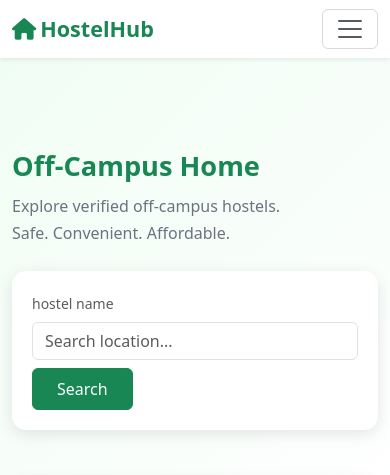
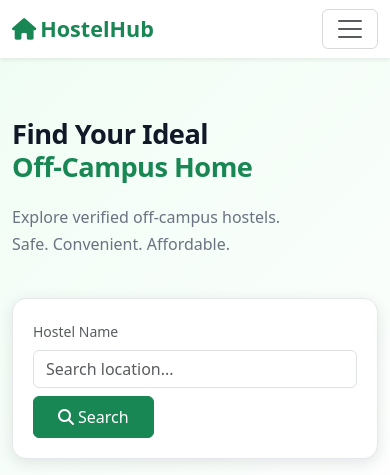
Before and after one commit to MaxwellBrightMalizani/off-campus-hostel-booking-system, a Django app: page / in a window 390 px wide. Shown: the top 475 px of the page. Run offline with Django 4.2, Linux system fonts and the light colour scheme; tables that the repository leaves empty hold one stand-in row (values such as "Sample post").

Commit message:
Enhance UI with interactive effects and better alignment
Changes:
- Added CSS animations: fadeInUp, slideInLeft, slideDown, pulse-glow
- Enhanced button effects with hover states and shadows
- Improved card animations on scroll (fade-in, lift-up effects)
- Added interactive JavaScript features:
  * Intersection Observer for scroll animations
  * Button ripple effects on click
  * Form input focus effects
  * Navigation link active state tracking
  * Counter animations
  * Smooth scroll behavior
- Fixed hero section alignment and sizing
- Added search icon to search button
- Improved spacing and visual hierarchy
- Added save button to property cards
- Better responsive design

Co-authored-by: Copilot <223556219+Copilot@users.noreply.github.com>

```diff
--- a/system/static/css/style.css
+++ b/system/static/css/style.css
@@ -4,28 +4,33 @@
   --topbar-h: 60px; --gray-50: #f9fafb; --gray-100: #f3f4f6;
   --gray-200: #e5e7eb; --gray-500: #6b7280;
   --shadow-sm: 0 1px 3px rgba(0,0,0,.08); --shadow-md: 0 4px 16px rgba(0,0,0,.10); --radius: 12px;
+  --shadow-lg: 0 20px 40px rgba(0,0,0,.15);
 }
 *,*::before,*::after{box-sizing:border-box}
-body{font-family:system-ui,'Segoe UI',sans-serif;color:#1f2937}
-.navbar{box-shadow:0 1px 8px rgba(0,0,0,.06)}
+body{font-family:system-ui,'Segoe UI',sans-serif;color:#1f2937;scroll-behavior:smooth}
+@keyframes fadeInUp{from{opacity:0;transform:translateY(20px)}to{opacity:1;transform:translateY(0)}}
+@keyframes slideInLeft{from{opacity:0;transform:translateX(-30px)}to{opacity:1;transform:translateX(0)}}
+@keyframes pulse-glow{0%{box-shadow:0 0 0 0 rgba(26,122,74,.7)}70%{box-shadow:0 0 0 10px rgba(26,122,74,0)}100%{box-shadow:0 0 0 0 rgba(26,122,74,0)}}
+@keyframes slideDown{from{opacity:0;transform:translateY(-10px)}to{opacity:1;transform:translateY(0)}}
+.fade-in{animation:fadeInUp .6s ease-out forwards}
+.slide-left{animation:slideInLeft .6s ease-out forwards}
+.navbar{box-shadow:0 1px 8px rgba(0,0,0,.06);animation:slideDown .4s ease-out}
 .navbar-brand{color:var(--green)!important}
 .nav-link{color:#4b5563!important;font-weight:500;font-size:.9rem}
 .nav-link:hover,.active-nav{color:var(--green)!important}
 .active-nav{font-weight:600}
 .hero-section{background:linear-gradient(135deg,#f0fdf4 0%,#ffffff 60%);padding:60px 0 40px}
 .min-vh-hero{min-height:55vh}
-.hero-title{font-size:clamp(1.8rem,4vw,2.8rem);font-weight:800;line-height:1.15;color:#111827}
-.hero-sub{color:#6b7280;font-size:1rem;line-height:1.7;margin-top:.75rem}
-.hero-img{width:100%;max-height:380px;object-fit:cover;border-radius:18px;box-shadow:var(--shadow-md)}
-.search-box{background:#fff;border-radius:14px;padding:20px;box-shadow:var(--shadow-md);max-width:520px}
-.feature-card{display:flex;align-items:flex-start;gap:14px;background:#fff;border-radius:var(--radius);padding:16px;box-shadow:var(--shadow-sm);transition:box-shadow .2s}
-.feature-card:hover{box-shadow:var(--shadow-md)}
+.hero-title{font-size:clamp(2rem,5vw,3rem);font-weight:800;line-height:1.2;color:#111827;animation:fadeInUp .8s ease-out .2s both;letter-spacing:-0.5px}
+.hero-sub{color:#6b7280;font-size:1rem;line-height:1.7;margin-top:.75rem;animation:fadeInUp .8s ease-out .3s both}
+.hero-img{width:100%;max-height:380px;object-fit:cover;border-radius:18px;box-shadow:var(--shadow-lg);animation:fadeInUp .8s ease-out .4s both;transition:transform .4s ease-out;border:1px solid rgba(26,122,74,.1)}.hero-img:hover{transform:translateY(-8px);box-shadow:var(--shadow-lg),0 30px 50px rgba(26,122,74,.15)}
+.search-box{background:#fff;border-radius:14px;padding:20px;box-shadow:var(--shadow-md);max-width:520px;animation:fadeInUp .8s ease-out .35s both;border:1px solid var(--gray-200);transition:all .3s}
+.feature-card{display:flex;align-items:flex-start;gap:14px;background:#fff;border-radius:var(--radius);padding:16px;box-shadow:var(--shadow-sm);transition:all .3s ease-out;border:1px solid var(--gray-200)}.feature-card:hover{box-shadow:var(--shadow-md);transform:translateY(-3px);border-color:var(--green-light)}
 .feature-icon{width:42px;height:42px;border-radius:10px;flex-shrink:0;display:grid;place-items:center;font-size:1.1rem}
 .bg-success-soft{background:var(--green-light)}
 .cta-banner{background:linear-gradient(135deg,var(--green) 0%,#0d5732 100%);color:#fff;padding:22px 0;margin-top:40px}
 .cta-tag{background:rgba(255,255,255,.15);border:1px solid rgba(255,255,255,.25);border-radius:20px;padding:6px 18px;font-size:.85rem;white-space:nowrap}
-.property-card{background:#fff;border-radius:var(--radius);overflow:hidden;box-shadow:var(--shadow-sm);transition:transform .2s,box-shadow .2s;border:1px solid var(--gray-200)}
-.property-card:hover{transform:translateY(-4px);box-shadow:var(--shadow-md)}
+.property-card{background:#fff;border-radius:var(--radius);overflow:hidden;box-shadow:var(--shadow-sm);transition:all .3s cubic-bezier(.25,.46,.45,.94);border:1px solid var(--gray-200)}.property-card:hover{transform:translateY(-8px);box-shadow:var(--shadow-lg);border-color:var(--green)}
 .property-img-wrap{position:relative;overflow:hidden;height:180px}
 .property-img{width:100%;height:100%;object-fit:cover;transition:transform .3s}
 .property-card:hover .property-img{transform:scale(1.04)}
@@ -88,10 +93,7 @@ body{font-family:system-ui,'Segoe UI',sans-serif;color:#1f2937}
 .booking-tab:hover:not(.active){color:var(--green)}
 .prop-mini-icon{width:34px;height:34px;border-radius:8px;background:var(--green-soft);display:grid;place-items:center;flex-shrink:0}
 .btn-xs{padding:3px 10px;font-size:.75rem;border-radius:6px}
-.btn-success{background-color:var(--green-mid)!important;border-color:var(--green-mid)!important}
-.btn-success:hover{background-color:var(--green)!important;border-color:var(--green)!important}
-.btn-outline-success{color:var(--green-mid)!important;border-color:var(--green-mid)!important}
-.btn-outline-success:hover{background-color:var(--green-mid)!important;border-color:var(--green-mid)!important;color:#fff!important}
+.btn-success{background-color:var(--green-mid)!important;border-color:var(--green-mid)!important;transition:all .3s ease-out;position:relative;overflow:hidden}.btn-success:hover{background-color:var(--green)!important;border-color:var(--green)!important;box-shadow:0 8px 20px rgba(26,122,74,.3)}.btn-outline-success{color:var(--green-mid)!important;border-color:var(--green-mid)!important;transition:all .3s ease-out;position:relative}.btn-outline-success:hover{background-color:var(--green-mid)!important;border-color:var(--green-mid)!important;color:#fff!important;box-shadow:0 8px 20px rgba(26,122,74,.2)}
 .text-success{color:var(--green-mid)!important}
 .sidebar-toggle{background:none;border:1px solid var(--gray-200);border-radius:8px;padding:6px 10px;cursor:pointer;color:#374151}
 @media(max-width:991px){
--- a/system/static/js/main.js
+++ b/system/static/js/main.js
@@ -1,2 +1,135 @@
-// Main JavaScript file for the application
-console.log('Main.js loaded');
+// Main JavaScript file with interactive features
+console.log('Main.js loaded - Interactive Mode');
+
+// Smooth scroll behavior and intersection observer animations
+document.addEventListener('DOMContentLoaded', function() {
+  // Animate elements on scroll
+  const observerOptions = {
+    threshold: 0.1,
+    rootMargin: '0px 0px -50px 0px'
+  };
+
+  const observer = new IntersectionObserver(function(entries) {
+    entries.forEach(entry => {
+      if (entry.isIntersecting) {
+        entry.target.classList.add('fade-in');
+        observer.unobserve(entry.target);
+      }
+    });
+  }, observerOptions);
+
+  // Observe all property cards and feature cards
+  document.querySelectorAll('.property-card, .feature-card, .dash-card').forEach(el => {
+    el.style.opacity = '0';
+    observer.observe(el);
+  });
+
+  // Add button ripple effect
+  document.querySelectorAll('.btn').forEach(button => {
+    button.addEventListener('click', function(e) {
+      const ripple = document.createElement('span');
+      const rect = this.getBoundingClientRect();
+      const size = Math.max(rect.width, rect.height);
+      const x = e.clientX - rect.left - size / 2;
+      const y = e.clientY - rect.top - size / 2;
+
+      ripple.style.width = ripple.style.height = size + 'px';
+      ripple.style.left = x + 'px';
+      ripple.style.top = y + 'px';
+      ripple.classList.add('ripple');
+
+      this.appendChild(ripple);
+      setTimeout(() => ripple.remove(), 600);
+    });
+  });
+
+  // Add nav link active state tracking
+  const navLinks = document.querySelectorAll('.nav-link');
+  navLinks.forEach(link => {
+    link.addEventListener('click', function() {
+      navLinks.forEach(l => l.classList.remove('active-nav'));
+      this.classList.add('active-nav');
+    });
+  });
+
+  // Form input focus effects
+  document.querySelectorAll('.form-control').forEach(input => {
+    input.addEventListener('focus', function() {
+      this.parentElement.style.transform = 'scale(1.02)';
+      this.parentElement.style.transition = 'transform 0.2s';
+    });
+    input.addEventListener('blur', function() {
+      this.parentElement.style.transform = 'scale(1)';
+    });
+  });
+
+  // Scroll animation for hero section
+  window.addEventListener('scroll', function() {
+    const hero = document.querySelector('.hero-section');
+    if (hero) {
+      const scrolled = window.pageYOffset;
+      const parallax = scrolled * 0.5;
+      hero.style.backgroundPosition = `0 ${parallax}px`;
+    }
+  });
+
+  // Number counter animation
+  animateCounters();
+
+  // Search form enhancement
+  const searchForm = document.querySelector('.search-box form');
+  if (searchForm) {
+    searchForm.addEventListener('submit', function() {
+      const btn = this.querySelector('button');
+      btn.disabled = true;
+      btn.innerHTML = '<span class="spinner-border spinner-border-sm me-2"></span>Searching...';
+    });
+  }
+});
+
+// Animate number counters
+function animateCounters() {
+  const counters = document.querySelectorAll('.stat-num');
+  counters.forEach(counter => {
+    const target = parseInt(counter.textContent);
+    if (isNaN(target)) return;
+
+    let current = 0;
+    const increment = target / 30;
+    const timer = setInterval(() => {
+      current += increment;
+      if (current >= target) {
+        counter.textContent = target;
+        clearInterval(timer);
+      } else {
+        counter.textContent = Math.ceil(current);
+      }
+    }, 50);
+  });
+}
+
+// Add ripple effect styles
+const style = document.createElement('style');
+style.textContent = `
+  .ripple {
+    position: absolute;
+    border-radius: 50%;
+    background: rgba(255, 255, 255, 0.6);
+    transform: scale(0);
+    animation: ripple-animation 0.6s ease-out;
+    pointer-events: none;
+  }
+
+  @keyframes ripple-animation {
+    to {
+      transform: scale(4);
+      opacity: 0;
+    }
+  }
+
+  .form-control:focus {
+    border-color: #198754 !important;
+    box-shadow: 0 0 0 0.2rem rgba(25, 135, 84, 0.15) !important;
+  }
+`;
+document.head.appendChild(style);
--- a/system/templates/home.html
+++ b/system/templates/home.html
@@ -5,16 +5,16 @@
 <section class="hero-section">
   <div class="container">
     <div class="row align-items-center min-vh-hero">
-      <div class="col-lg-6">
-        <h1 class="hero-title"><br><span class="text-success">Off-Campus Home</span></h1>
+      <div class="col-lg-6 d-flex flex-column justify-content-center">
+        <h1 class="hero-title">Find Your Ideal<br><span class="text-success">Off-Campus Home</span></h1>
         <p class="hero-sub">Explore verified off-campus hostels.<br>Safe. Convenient. Affordable.</p>
         <div class="search-box mt-4">
           <form action="{% url 'listings:listing_list' %}" method="get" class="d-flex flex-wrap gap-2 align-items-end">
             <div class="flex-fill">
-              <label class="form-label small text-muted">hostel name</label>
+              <label class="form-label small text-muted">Hostel Name</label>
               <input type="text" name="search" class="form-control" placeholder="Search location...">
             </div>
-            <button class="btn btn-success px-4 py-2">Search</button>
+            <button type="submit" class="btn btn-success px-4 py-2"><i class="fas fa-search me-1"></i>Search</button>
           </form>
         </div>
       </div>
@@ -23,7 +23,7 @@
       </div>
     </div>
     <!-- Features -->
-    <div class="row g-3 mt-4">
+    <div class="row g-3 mt-5">
       <div class="col-md-4">
         <div class="feature-card">
           <div class="feature-icon bg-success-soft"><i class="fas fa-shield-alt text-success"></i></div>
@@ -39,7 +39,7 @@
       <div class="col-md-4">
         <div class="feature-card">
           <div class="feature-icon bg-success-soft"><i class="fas fa-wallet text-success"></i></div>
-          <div><strong></strong><p class="small text-muted mb-0"></p></div>
+          <div><strong>Easy Payments</strong><p class="small text-muted mb-0">Multiple payment options for your convenience.</p></div>
         </div>
       </div>
     </div>
@@ -49,8 +49,8 @@
 <!-- CTA Banner -->
 <div class="cta-banner">
   <div class="container d-flex justify-content-between align-items-center flex-wrap gap-2">
-    <div><p class="mb-0 fw-semibold">book hostel of your choice</p>
-      <small></small></div>
+    <div><p class="mb-0 fw-semibold">Book hostel of your choice</p>
+      <small>Your off-campus home, just a click away.</small></div>
   </div>
 </div>
 
@@ -61,17 +61,18 @@
       <h2 class="fw-bold">Featured Properties</h2>
       <a href="{% url 'listings:listing_list' %}" class="btn btn-outline-success">View All →</a>
     </div>
-    <div class="row g-3">
+    <div class="row g-4">
       {% for listing in featured %}
       <div class="col-md-4">
         <div class="property-card">
           <div class="property-img-wrap">
             <img src="https://images.unsplash.com/photo-1555854877-bab0e564b8d5?w=400&q=80" class="property-img" alt="{{ listing.title }}">
+            <a href="#" class="save-btn" title="Save"><i class="fas fa-heart"></i></a>
           </div>
           <div class="p-3">
-            <h6 class="fw-bold mb-0">{{ listing.title }}</h6>
-            <p class="text-muted small mb-1"><i class="fas fa-map-marker-alt me-1 text-success"></i>{{ listing.address }}</p>
-            <p class="text-success fw-bold mb-2">MWK {{ listing.price|floatformat:0 }}<small class="text-muted fw-normal">/month</small></p>
+            <h6 class="fw-bold mb-2">{{ listing.title }}</h6>
+            <p class="text-muted small mb-2"><i class="fas fa-map-marker-alt me-1 text-success"></i>{{ listing.address }}</p>
+            <p class="text-success fw-bold mb-3">MWK {{ listing.price|floatformat:0 }}<small class="text-muted fw-normal">/month</small></p>
             <a href="{% url 'listings:listing_detail' listing.pk %}" class="btn btn-outline-success btn-sm w-100">View Details</a>
           </div>
         </div>
```
